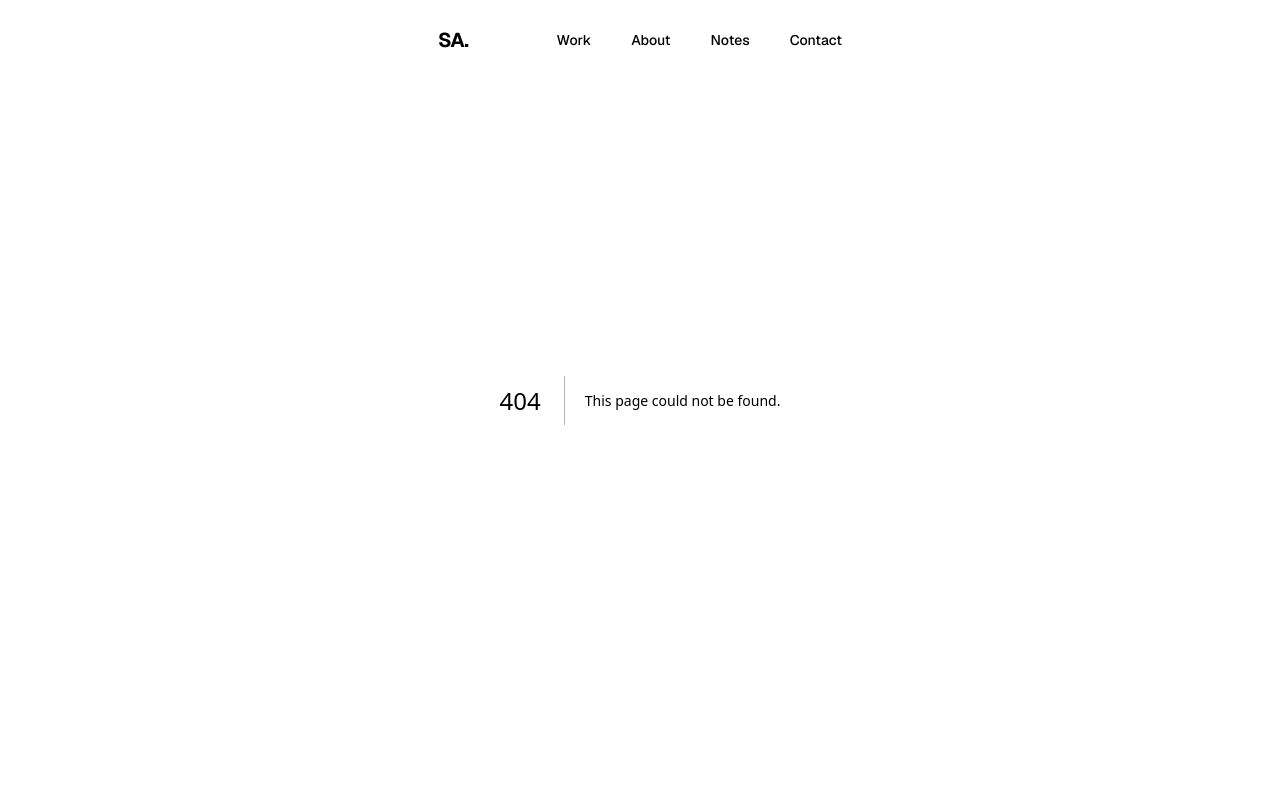
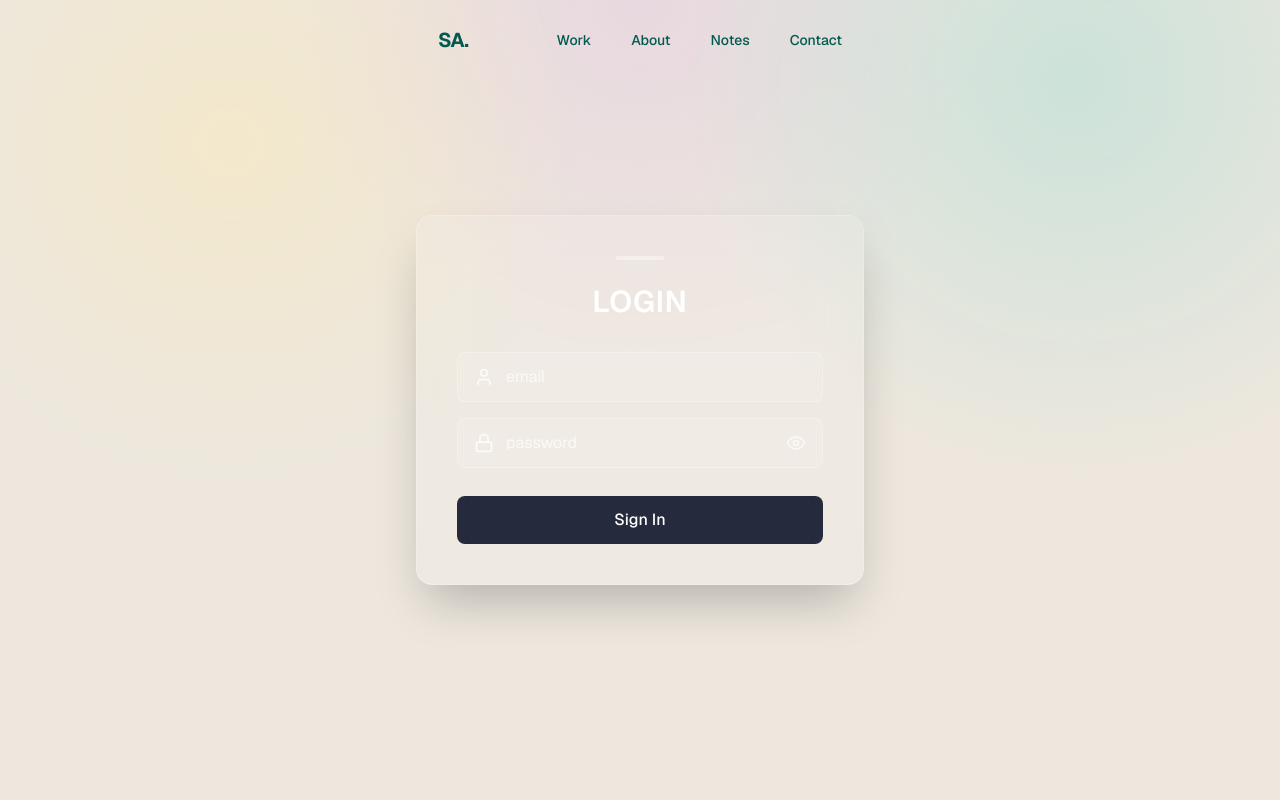
Before and after one commit to AbdEDjalilSaf/new-Area, a Next.js app: page /admin/login in a window 1280 px wide. Before the commit this address had no page. Shown: the top 800 px of the page. Built offline with nearby package versions, Linux system fonts and the light colour scheme.

Commit message:
feat: add admin & middleware & login file

```diff
--- /dev/null
+++ b/app/admin/login/page.tsx
@@ -0,0 +1,109 @@
+"use client";
+
+import { useState } from "react";
+import { User, Lock, Eye, EyeOff } from "lucide-react";
+
+export default function LoginForm() {
+  const [email, setEmail] = useState("");
+  const [password, setPassword] = useState("");
+  const [showPassword, setShowPassword] = useState(false);
+  const [error, setError] = useState("");
+  const [loading, setLoading] = useState(false);
+
+  const handleSubmit = async (e: React.FormEvent<HTMLFormElement>) => {
+    e.preventDefault();
+    setError("");
+
+    if (!email || !password) {
+      setError("Please enter both email and password.");
+      return;
+    }
+
+    setLoading(true);
+    try {
+      // Replace with your real auth call
+      await new Promise((resolve) => setTimeout(resolve, 900));
+      console.log("Signing in with", { email, password });
+    } catch (err) {
+      setError("Something went wrong. Please try again.");
+    } finally {
+      setLoading(false);
+    }
+  };
+
+  return (
+    <div className="min-h-screen w-full flex items-center justify-center p-4 ">
+      <form
+        onSubmit={handleSubmit}
+        className="w-full max-w-sm sm:max-w-md rounded-2xl border border-white/20 bg-white/10 backdrop-blur-xl shadow-2xl px-6 sm:px-10 py-8 sm:py-10"
+      >
+        {/* Top handle */}
+        <div className="mx-auto mb-6 h-1 w-12 rounded-full bg-white/40" />
+
+        <h1 className="text-center text-2xl sm:text-3xl font-semibold tracking-wide text-white mb-8">
+          LOGIN
+        </h1>
+
+        {/* Email field */}
+        <label className="block mb-4">
+          <span className="sr-only">Email</span>
+          <div className="flex items-center gap-3 rounded-lg border border-white/25 bg-white/10 px-4 py-3 focus-within:ring-2 focus-within:ring-white/50 transition">
+            <User className="h-5 w-5 text-white/80 shrink-0" />
+            <input
+              type="email"
+              value={email}
+              onChange={(e) => setEmail(e.target.value)}
+              placeholder="email"
+              autoComplete="email"
+              className="w-full bg-transparent text-white placeholder-white/70 outline-none text-sm sm:text-base"
+            />
+          </div>
+        </label>
+
+        {/* Password field */}
+        <label className="block mb-2">
+          <span className="sr-only">Password</span>
+          <div className="flex items-center gap-3 rounded-lg border border-white/25 bg-white/10 px-4 py-3 focus-within:ring-2 focus-within:ring-white/50 transition">
+            <Lock className="h-5 w-5 text-white/80 shrink-0" />
+            <input
+              type={showPassword ? "text" : "password"}
+              value={password}
+              onChange={(e) => setPassword(e.target.value)}
+              placeholder="password"
+              autoComplete="current-password"
+              className="w-full bg-transparent text-white placeholder-white/70 outline-none text-sm sm:text-base"
+            />
+            <button
+              type="button"
+              onClick={() => setShowPassword((v) => !v)}
+              className="text-white/70 hover:text-white transition shrink-0"
+              aria-label={showPassword ? "Hide password" : "Show password"}
+            >
+              {showPassword ? (
+                <EyeOff className="h-5 w-5" />
+              ) : (
+                <Eye className="h-5 w-5" />
+              )}
+            </button>
+          </div>
+        </label>
+
+        {/* Error message */}
+        {error && (
+          <p className="text-sm text-red-300 mt-2 mb-2" role="alert">
+            {error}
+          </p>
+        )}
+
+        {/* Submit */}
+        <button
+          type="submit"
+          disabled={loading}
+          className="w-full mt-5 rounded-lg bg-slate-900/90 hover:bg-slate-900 disabled:opacity-60 text-white font-medium py-3 transition"
+        >
+          {loading ? "Signing in..." : "Sign In"}
+        </button>
+      </form>
+    </div>
+  );
+}
--- /dev/null
+++ b/app/admin/middleware.ts
@@ -0,0 +1,15 @@
+import { NextResponse } from 'next/server';
+import type { NextRequest } from 'next/server';
+
+export async function middleware(request: NextRequest) {
+  const accessToken = request.cookies.get('accessToken')?.value;
+
+  if (!accessToken) {
+    return NextResponse.redirect(new URL('/admin/login', request.url));
+  }
+
+}
+
+export const config = {
+  matcher: ['/admin/:path*'],
+};
--- /dev/null
+++ b/app/admin/page.tsx
@@ -0,0 +1,7 @@
+export default function Admin() {
+    return (
+        <div>
+            <h1>Admin</h1>
+        </div>
+    );
+}
```
Also changed, not shown: app/article/page.tsx (line endings or trailing spaces).
